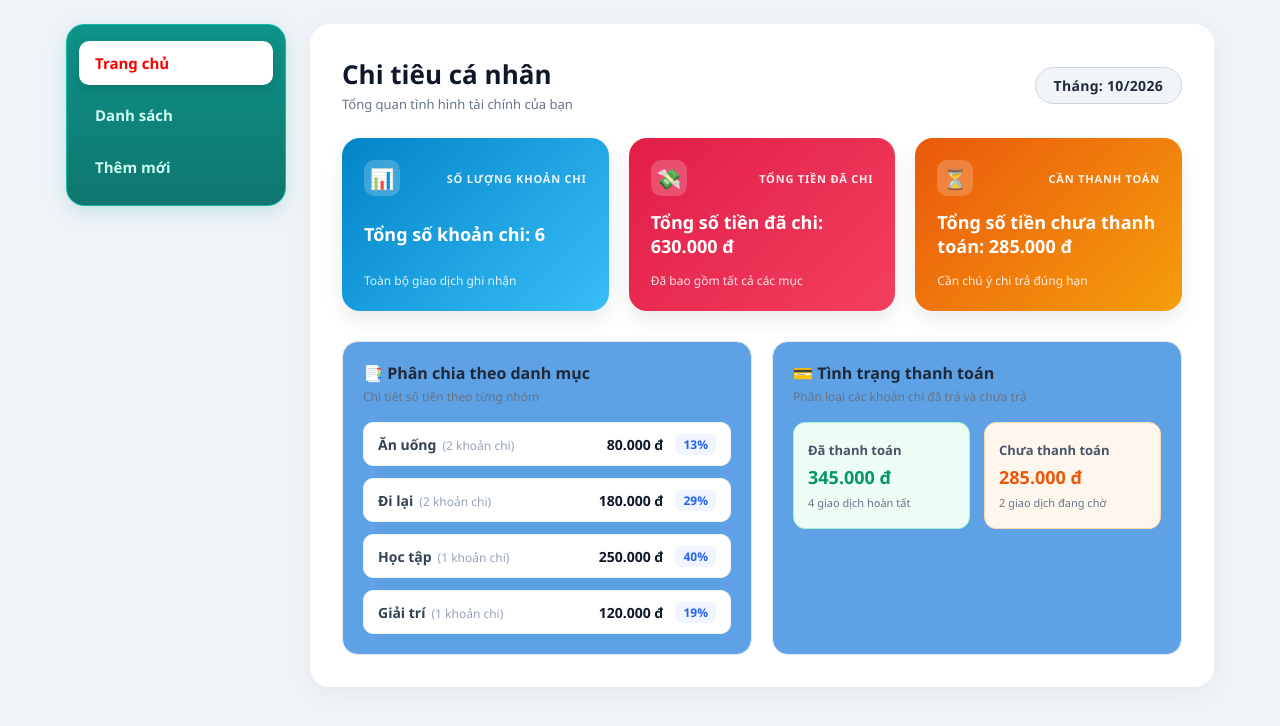
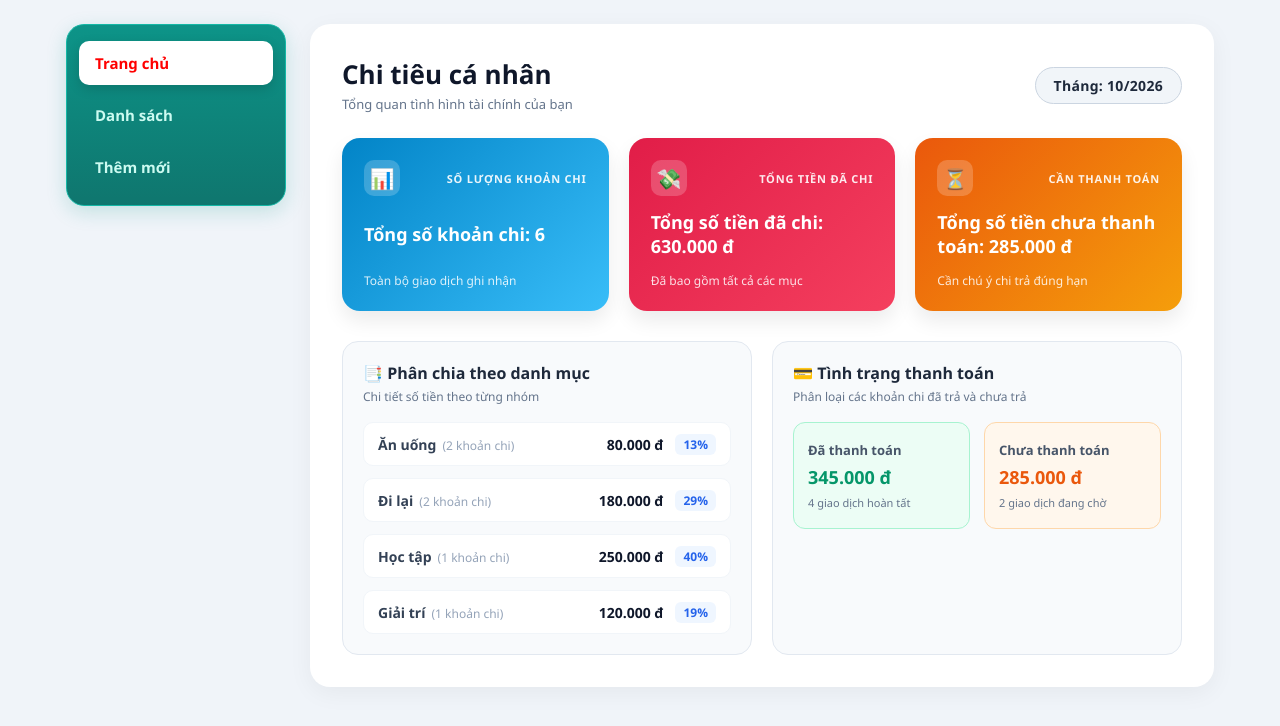
Before and after one commit to mymine152-ux/B25DCCC137_LTW2026_GK, a React (Create React App) app: page / in a window 1280 px wide. Shown: the top 726 px of the page. Built offline with nearby package versions, Linux system fonts and the light colour scheme.

Commit message:
style: revert section-card background to original clean light theme

```diff
--- a/src/App.css
+++ b/src/App.css
@@ -209,7 +209,7 @@ body {
 }
 
 .section-card {
-  background: #5ea1e4;
+  background: #f8fafc;
   border: 1px solid #e2e8f0;
   border-radius: 16px;
   padding: 20px;
```
